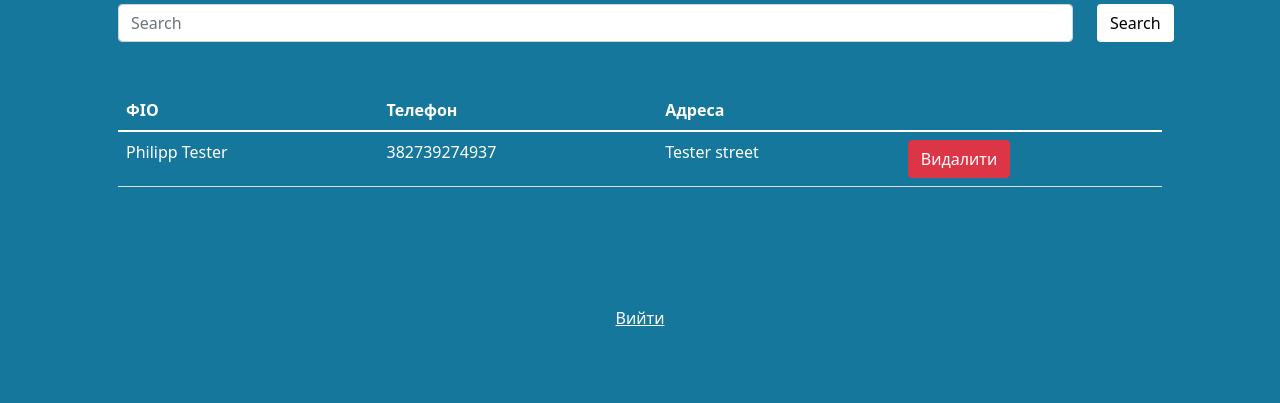
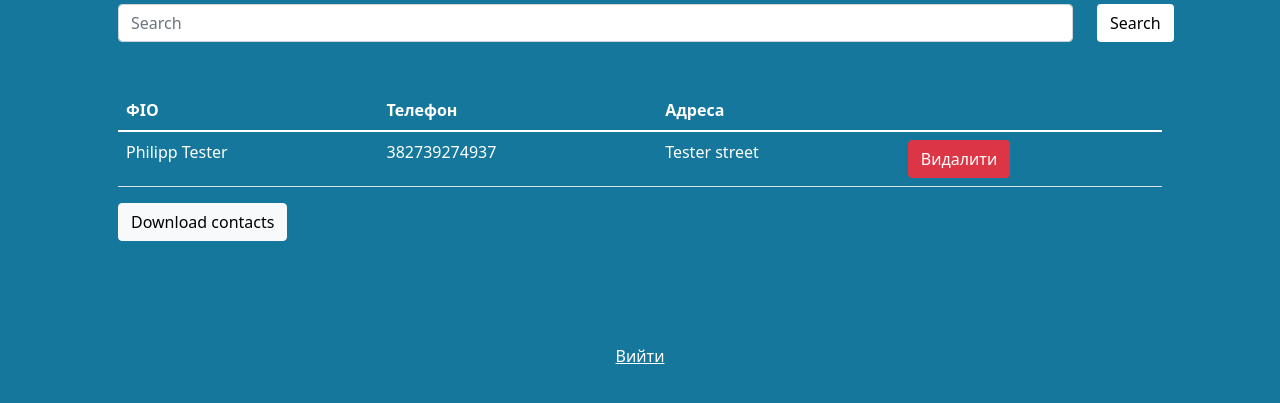
Before and after one commit to zaldis/PhonesBookServer, a Django app: page /contacts/ in a window 1280 px wide. Shown: the part 212-615 px from the top of the page. Run offline with Django 4.2, Linux system fonts and the light colour scheme; a user stored in the database is signed in; data comes from the database, SQL or seed files in the repository.

Commit message:
Add permissions
Add permissions

- Ability to add contacts from the file
- Ability to download contacts in JSON file
- Add permissions for adding/removing contacts

```diff
--- a/phonesbook/api/urls.py
+++ b/phonesbook/api/urls.py
@@ -4,6 +4,9 @@ from rest_framework.authtoken import views as drf_views
 from . import views
 
 
+app_name = 'api'
+
+
 urlpatterns = [
     path('contacts/', views.GetContactsAPIView.as_view(), name='contacts'),
     path('token/', drf_views.obtain_auth_token),
--- a/phonesbook/contacts/urls.py
+++ b/phonesbook/contacts/urls.py
@@ -3,8 +3,13 @@ from django.urls import path
 from . import views
 
 
+app_name = 'contacts'
+
+
 urlpatterns = [
-    path('', views.GetContactsView.as_view(), name='contacts'),
-    path('add/', views.CreateContactView.as_view(), name='add_contact'),
-    path('<int:pk>/delete/', views.DeleteContactView.as_view(), name='delete_contact')
+    path('', views.GetContactsView.as_view(), name='all'),
+    path('add/', views.CreateContactView.as_view(), name='add'),
+    path('add-from-file/', views.CreateContactsView.as_view(), name='add_from_file'),
+    path('download/', views.DownloadContactsView.as_view(), name='download'),
+    path('<int:pk>/delete/', views.DeleteContactView.as_view(), name='delete')
 ]
--- a/phonesbook/contacts/views.py
+++ b/phonesbook/contacts/views.py
@@ -1,8 +1,12 @@
+import json
+
 from django import views
 from django.views.generic import TemplateView
+from django.contrib.auth.decorators import user_passes_test
 from django.contrib.auth.mixins import LoginRequiredMixin
 from django.http import HttpResponse, HttpRequest
 from django.shortcuts import redirect, reverse, get_object_or_404
+from django.utils.decorators import method_decorator
 
 from . import forms, models
 
@@ -29,9 +33,16 @@ class GetContactsView(LoginRequiredMixin, TemplateView):
         return context
 
 
+@method_decorator(
+    user_passes_test(lambda user: user.has_perm('contacts.add_contact')),
+    name='get'
+)
 class CreateContactView(LoginRequiredMixin, TemplateView):
     template_name = 'contacts/add-contact.html'
 
+    @method_decorator(
+        user_passes_test(lambda user: user.has_perm('contacts.add_contact'))
+    )
     def post(self, request: HttpRequest) -> HttpResponse:
         contact_form = forms.ContactForm(request.POST)
 
@@ -42,12 +53,50 @@ class CreateContactView(LoginRequiredMixin, TemplateView):
                 address=contact_form.cleaned_data['address'],
                 owner=request.user,
             )
-            return redirect(reverse('contacts'))
+            return redirect(reverse('contacts:all'))
         return redirect(request.get_full_path())
 
 
+class CreateContactsView(LoginRequiredMixin, views.View):
+    def post(self, request: HttpRequest) -> HttpResponse:
+        contacts_file = request.FILES['contacts']
+        text_contacts = contacts_file.read().decode()
+        raw_contacts = json.loads(text_contacts)
+
+        contacts = [
+            models.Contact(
+                **raw_contact,
+                owner=request.user
+            )
+            for raw_contact in raw_contacts
+        ]
+        models.Contact.objects.bulk_create(contacts)
+        return redirect(reverse('contacts:all'))
+
+
 class DeleteContactView(LoginRequiredMixin, views.View):
+    @method_decorator(
+        user_passes_test(lambda user: user.has_perm('contacts.delete_contact'))
+    )
     def post(self, request: HttpRequest, pk: int) -> HttpResponse:
         contact = get_object_or_404(models.Contact, pk=pk)
         contact.delete()
-        return redirect(reverse('contacts'))
+        return redirect(reverse('contacts:all'))
+
+
+class DownloadContactsView(LoginRequiredMixin, views.View):
+    def get(self, request: HttpRequest, *args, **kwargs) -> HttpResponse:
+        contacts = models.Contact.objects.filter(owner=request.user)
+
+        raw_contacts = [{
+            'full_name': contact.full_name,
+            'address': contact.address,
+            'phone_number': contact.phone_number,
+        } for contact in contacts]
+        text_contacts = json.dumps(raw_contacts, indent=4)
+
+        response = HttpResponse(text_contacts.encode(), content_type='text/json')
+        response['Content-Disposition'] = (
+            f'attachment; filename=contacts.json'
+        )
+        return response
--- a/phonesbook/phonesbook/urls.py
+++ b/phonesbook/phonesbook/urls.py
@@ -22,13 +22,13 @@ from django.contrib.auth import views
 
 urlpatterns = [
     path('admin/', admin.site.urls),
-    path('contacts/', include('contacts.urls')),
+    path('contacts/', include('contacts.urls', namespace='contacts')),
     path('users/', include('users.urls')),
 
     path('logout/', views.LogoutView.as_view(), name='logout'),
     path('login/', views.LoginView.as_view(), name='login'),
 
-    path('api/', include('api.urls')),
+    path('api/', include('api.urls', namespace='api')),
 ]
 
 if settings.DEBUG:
--- a/phonesbook/templates/contacts/my-contacts.html
+++ b/phonesbook/templates/contacts/my-contacts.html
@@ -9,9 +9,11 @@
   <li class="nav-item">
     <a class="nav-link text-warning active" href="#">Мої контакти</a>
   </li>
+  {% if perms.contacts.add_contact %}
   <li class="nav-item">
-    <a class="nav-link text-white" href="{% url 'add_contact' %}">Додати контакт</a>
+    <a class="nav-link text-white" href="{% url 'contacts:add' %}">Додати контакт</a>
   </li>
+  {% endif %}
   {% if user.is_staff %}
     <li class="nav-item">
       <a class="nav-link text-white" href="{% url 'admin:index' %}">Admin</a>
@@ -48,6 +50,7 @@
       <td>{{ contact.phone_number }}</td>
       <td>{{ contact.address }}</td>
       <td>
+	{% if perms.contacts.delete_contact %}
 	<button class="btn btn-danger"
 		data-bs-toggle="modal"
 		data-bs-target="#deleteContact{{ contact.id }}">
@@ -70,7 +73,7 @@
 	      </div>
 
 	      <div class="modal-footer">
-		<form method="post" action="{% url 'delete_contact' contact.id %}">
+		<form method="post" action="{% url 'contacts:delete' contact.id %}">
 		  {% csrf_token %}
 		  <button type="submit" class="btn btn-danger" data-bs-dismiss="modal">Видалити</button>
 		</form>
@@ -79,6 +82,7 @@
 	  </div>
 	</div>
 	<!-- End modal -->
+	{% endif %}
       </td>
     </tr>
     {% empty %}
@@ -92,4 +96,8 @@
     {% endfor %}
   </tbody>
 </table>
+
+<form method="get" action="{% url 'contacts:download' %}">
+  <input type="submit" class="btn btn-light" value="Download contacts">
+</form>
 {% endblock %}
```
Also changed, not shown: phonesbook/templates/contacts/add-contact.html (+13 -2 lines), phonesbook/contacts/models.py (line endings or trailing spaces).
